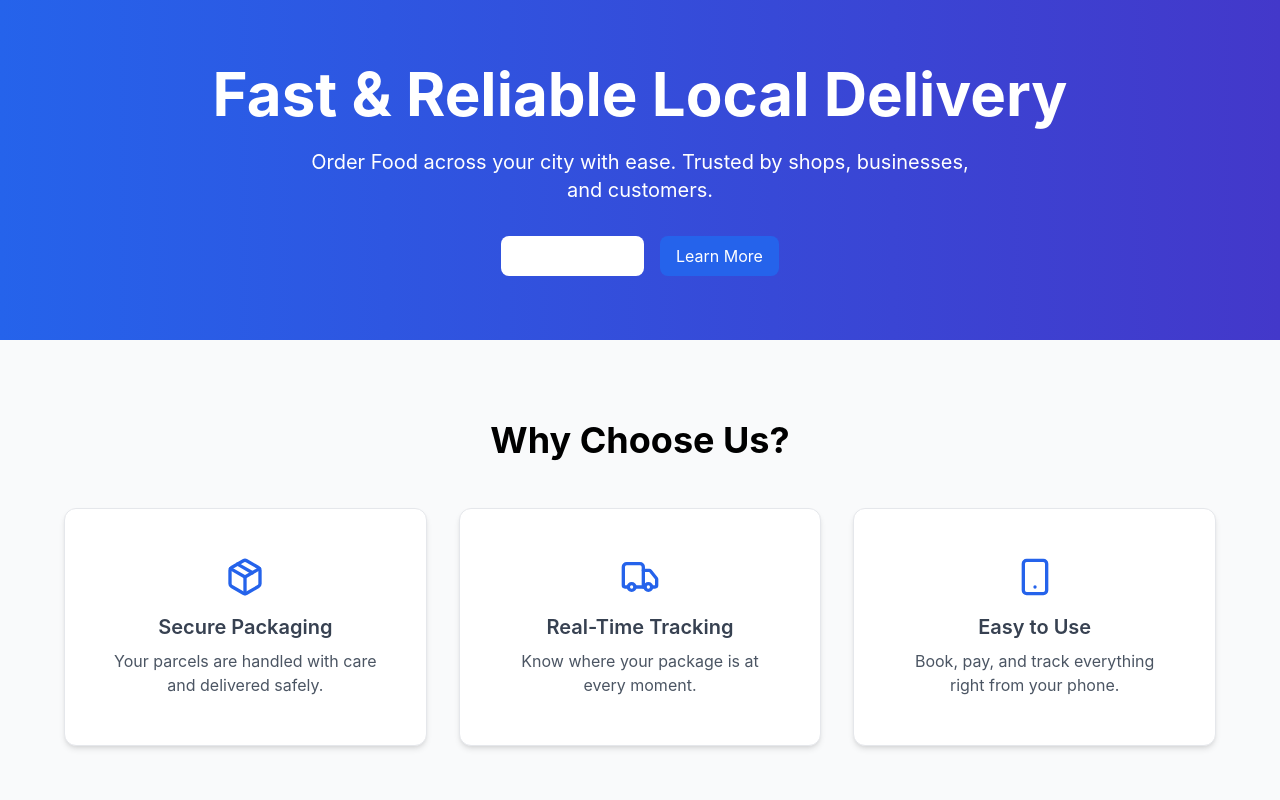
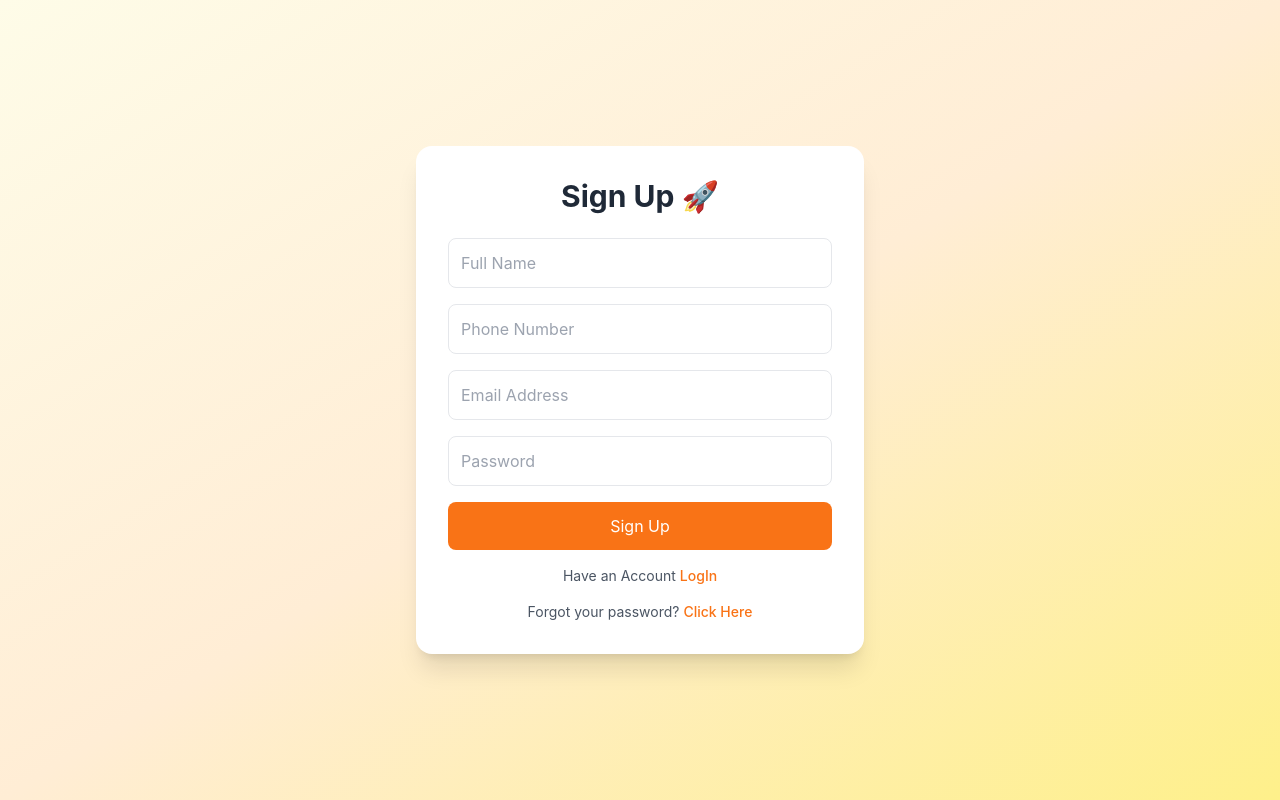
Before and after one commit to MDSARFRAAZNASIR/localdelivery-app, a React (Create React App) app in the folder frontend/: page /signup in a window 1280 px wide. Shown: the top 800 px of the page. Built offline with nearby package versions, Linux system fonts and the light colour scheme.

Commit message:
Add multiple files for project

```diff
--- a/frontend/package.json
+++ b/frontend/package.json
@@ -11,6 +11,7 @@
     "lucide-react": "^0.542.0",
     "react": "^19.1.1",
     "react-dom": "^19.1.1",
+    "react-router-dom": "^7.8.2",
     "react-scripts": "5.0.1",
     "web-vitals": "^2.1.4"
   },
--- a/frontend/src/App.js
+++ b/frontend/src/App.js
@@ -1,13 +1,26 @@
 import logo from './logo.svg';
 import './App.css';
+import {BrowserRouter, Route, Routes} from 'react-router-dom'
 import LandingPage from './components/pages/LandingPage';
+import SignUpPage from './components/authPages/SignupPage';
+import React from 'react';
+import LogInPage from './components/authPages/LogInPage';
+import UserDashboard from './components/userPages/UserDashboard';
 
 function App() {
   return (
     <div className="App">
-      <LandingPage/>
+      <Routes>
+        <Route path='/' element={ <LandingPage/>}></Route>
+        <Route  path='signup' element={<SignUpPage/>}></Route>
+        <Route  path='signup/login' element={<LogInPage/>}></Route>
+        <Route path='userdashboard' element={<UserDashboard/>}></Route>
+        {/* <Route path="/forgot" element={<ForgotPasswordPage />} /> */}
+
+     </Routes>
+
      <h1 className="text-3xl font-bold underline">
-      Hello world!
+      Work In Progress
     </h1>
     </div>
   );
--- /dev/null
+++ b/frontend/src/components/authPages/LogInPage.jsx
@@ -0,0 +1,77 @@
+import React, { useState } from "react";
+import { motion } from "framer-motion";
+import { useNavigate } from "react-router-dom";
+
+export default function LogInPage({ onLogin }) {
+  const [formData, setFormData] = useState({
+    email: "",
+    password: "",
+  });
+
+
+  const handleChange = (e) => {
+    setFormData({ ...formData, [e.target.name]: e.target.value });
+  };
+
+  const handleSubmit = (e) => {
+    e.preventDefault();
+    console.log("User Login:", formData);
+    alert("✅ Login Successful! (Check console)");
+    if (onLogin) onLogin(formData);
+  };
+
+  return (
+    <div className="min-h-screen flex items-center justify-center bg-gradient-to-br from-orange-100 via-yellow-100 to-orange-200 p-6">
+      <motion.div
+        className="bg-white shadow-xl rounded-2xl p-8 w-full max-w-md"
+        initial={{ opacity: 0, y: 30 }}
+        animate={{ opacity: 1, y: 0 }}
+      >
+        <h2 className="text-3xl font-bold text-center text-gray-800 mb-6">
+          Welcome Back 👋
+        </h2>
+
+        <form onSubmit={handleSubmit} className="space-y-4">
+          <input
+            type="email"
+            name="email"
+            placeholder="Email Address"
+            value={formData.email}
+            onChange={handleChange}
+            required
+            className="w-full p-3 border rounded-lg focus:ring-2 focus:ring-orange-400"
+          />
+          <input
+            type="password"
+            name="password"
+            placeholder="Password"
+            value={formData.password}
+            onChange={handleChange}
+            required
+            className="w-full p-3 border rounded-lg focus:ring-2 focus:ring-orange-400"
+          />
+          <button
+            type="submit"
+            className="w-full bg-orange-500 text-white py-3 rounded-lg hover:bg-orange-600 transition"
+          >
+            Login
+          </button>
+        </form>
+
+
+        <p className="text-sm text-center text-gray-600 mt-4">
+          Forgot password?{" "}
+          <a href="/forgot" className="text-blue-500 font-medium hover:underline">
+            Reset Here
+          </a>
+        </p>
+        <p className="text-sm text-center text-gray-600 mt-2">
+          Don’t have an account?{" "}
+          <a href="/signup" className="text-orange-500 font-medium hover:underline">
+            Sign Up
+          </a>
+        </p>
+      </motion.div>
+    </div>
+  );
+}
--- /dev/null
+++ b/frontend/src/components/authPages/SignupPage.jsx
@@ -0,0 +1,149 @@
+import React, { useState } from "react";
+import { motion } from "framer-motion";
+import { Link, NavLink } from "react-router-dom";
+
+
+export default function SignupPage() {
+  const [formData, setFormData] = useState({
+    name: "",
+    phone: "",
+    email: "",
+    password: "",
+  });
+
+  const [forgotEmail, setForgotEmail] = useState("");
+  const [showForgot, setShowForgot] = useState(false);
+
+  // handle form input
+  const handleChange = (e) => {
+    setFormData({ ...formData, [e.target.name]: e.target.value });
+  };
+
+  // SignUp submit
+  const handleSubmit = (e) => {
+    e.preventDefault();
+    console.log("User Signed Up:", formData);
+    alert("✅ SignUp Successful! (Check console)");
+  };
+
+  // Forget Password submit
+  const handleForgotPassword = (e) => {
+    e.preventDefault();
+    console.log("Forgot Password Email:", forgotEmail);
+    alert("📩 Reset link sent to " + forgotEmail);
+  };
+
+  return (
+    <div className="min-h-screen flex items-center justify-center bg-gradient-to-br from-yellow-50 via-orange-100 to-yellow-200 p-6">
+      <motion.div
+        className="bg-white shadow-xl rounded-2xl p-8 w-full max-w-md"
+        initial={{ opacity: 0, y: 30 }}
+        animate={{ opacity: 1, y: 0 }}
+      >
+        {!showForgot ? (
+          <>
+            <h2 className="text-3xl font-bold text-center text-gray-800 mb-6">
+              Sign Up 🚀
+            </h2>
+            <form onSubmit={handleSubmit} className="space-y-4">
+              <input
+                type="text"
+                name="name"
+                placeholder="Full Name"
+                value={formData.name}
+                onChange={handleChange}
+                required
+                className="w-full p-3 border rounded-lg focus:ring-2 focus:ring-orange-400"
+              />
+              <input
+                type="tel"
+                name="phone"
+                placeholder="Phone Number"
+                value={formData.phone}
+                onChange={handleChange}
+                required
+                className="w-full p-3 border rounded-lg focus:ring-2 focus:ring-orange-400"
+              />
+              <input
+                type="email"
+                name="email"
+                placeholder="Email Address"
+                value={formData.email}
+                onChange={handleChange}
+                required
+                className="w-full p-3 border rounded-lg focus:ring-2 focus:ring-orange-400"
+              />
+              <input
+                type="password"
+                name="password"
+                placeholder="Password"
+                value={formData.password}
+                onChange={handleChange}
+                required
+                className="w-full p-3 border rounded-lg focus:ring-2 focus:ring-orange-400"
+              />
+              <button
+                type="submit"
+                className="w-full bg-orange-500 text-white py-3 rounded-lg hover:bg-orange-600 transition"
+              >
+                Sign Up
+              </button>
+            </form>
+             <p className="text-sm text-center text-gray-600 mt-4">
+              Have an Account{" "}
+              <NavLink>
+                <Link to='login' className="text-orange-500 font-medium hover:underline">LogIn</Link>
+
+              </NavLink>
+
+
+
+
+            </p>
+
+            <p className="text-sm text-center text-gray-600 mt-4">
+              Forgot your password?{" "}
+              <button
+                onClick={() => setShowForgot(true)}
+                className="text-orange-500 font-medium hover:underline"
+              >
+                Click Here
+              </button>
+            </p>
+          </>
+        ) : (
+          <>
+            <h2 className="text-2xl font-bold text-center text-gray-800 mb-6">
+              Forgot Password 🔑
+            </h2>
+            <form onSubmit={handleForgotPassword} className="space-y-4">
+              <input
+                type="email"
+                placeholder="Enter your email"
+                value={forgotEmail}
+                onChange={(e) => setForgotEmail(e.target.value)}
+                required
+                className="w-full p-3 border rounded-lg focus:ring-2 focus:ring-orange-400"
+              />
+              <button
+                type="submit"
+                className="w-full bg-blue-500 text-white py-3 rounded-lg hover:bg-blue-600 transition"
+              >
+                Send Reset Link
+              </button>
+            </form>
+            <p className="text-sm text-center text-gray-600 mt-4">
+              Back to{" "}
+              <button
+                onClick={() => setShowForgot(false)}
+                className="text-orange-500 font-medium hover:underline"
+              >
+                Sign Up
+              </button>
+            </p>
+          </>
+        )}
+      </motion.div>
+    </div>
+  );
+}
--- a/frontend/src/components/pages/LandingPage.jsx
+++ b/frontend/src/components/pages/LandingPage.jsx
@@ -1,10 +1,13 @@
 import { useState, useEffect } from "react";
 import { motion } from "framer-motion";
 import { Button } from "../ui/button";
+
 // import { Button } from "./pages/components/ui/button";
 import { Card, CardContent } from "../ui/card";
 // import { Card, CardContent } from "./pages/components/ui/card";
 import { Package, Truck, Smartphone, Star } from "lucide-react";
+import SignupPage from "../authPages/SignupPage";
+import { Link, NavLink } from "react-router-dom";
 
 export default function LandingPage() {
   const [loading, setLoading] = useState(true);
@@ -113,7 +116,10 @@ export default function LandingPage() {
       <section className="py-16 bg-gradient-to-r from-blue-600 to-indigo-700 text-white text-center">
         <h2 className="text-3xl md:text-4xl font-bold mb-6">Start Order delicious and Testy food Today</h2>
         <Button size="lg" className="bg-white text-blue-600 hover:bg-gray-100">
-          Get the App
+          <NavLink>
+           <Link to="signup" >Order Start Now</Link>
+          </NavLink>
+
         </Button>
       </section>
 
--- /dev/null
+++ b/frontend/src/components/userPages/UserDashboard.jsx
@@ -0,0 +1,36 @@
+import React from "react";
+import { useNavigate } from "react-router-dom";
+
+export default function UserDashboard({ user }) {
+  const navigate = useNavigate();
+
+  const handleLogout = () => {
+    navigate("/login"); // simple logout
+  };
+
+  return (
+    <div className="min-h-screen bg-gradient-to-r from-orange-100 to-yellow-100 p-6">
+      <div className="flex justify-between items-center mb-6">
+        <h1 className="text-3xl font-bold text-gray-800">🚀 My Dashboard</h1>
+        {user && (
+          <div className="flex items-center space-x-4">
+            <span className="font-medium text-gray-700">Hi, {user.name}</span>
+            <button
+              onClick={handleLogout}
+              className="bg-red-500 text-white px-4 py-2 rounded-lg hover:bg-red-600"
+            >
+              Logout
+            </button>
+          </div>
+        )}
+      </div>
+
+      <div className="bg-white p-6 rounded-xl shadow-md">
+        <h2 className="text-xl font-semibold text-gray-700 mb-4">Welcome {user ? user.name : "Guest"} 🎉</h2>
+        <p className="text-gray-600">
+          This is your personal dashboard. Here you can manage orders, track deliveries, and much more.
+        </p>
+      </div>
+    </div>
+  );
+}
--- a/frontend/src/index.js
+++ b/frontend/src/index.js
@@ -3,11 +3,15 @@ import ReactDOM from 'react-dom/client';
 import './index.css';
 import App from './App';
 import reportWebVitals from './reportWebVitals';
+import { BrowserRouter } from 'react-router-dom';
 
 const root = ReactDOM.createRoot(document.getElementById('root'));
 root.render(
   <React.StrictMode>
+    <BrowserRouter>
     <App />
+    </BrowserRouter>
+
   </React.StrictMode>
 );
 
```
Also changed, not shown: 1 other file (tests, documents, lock files or other folders).
